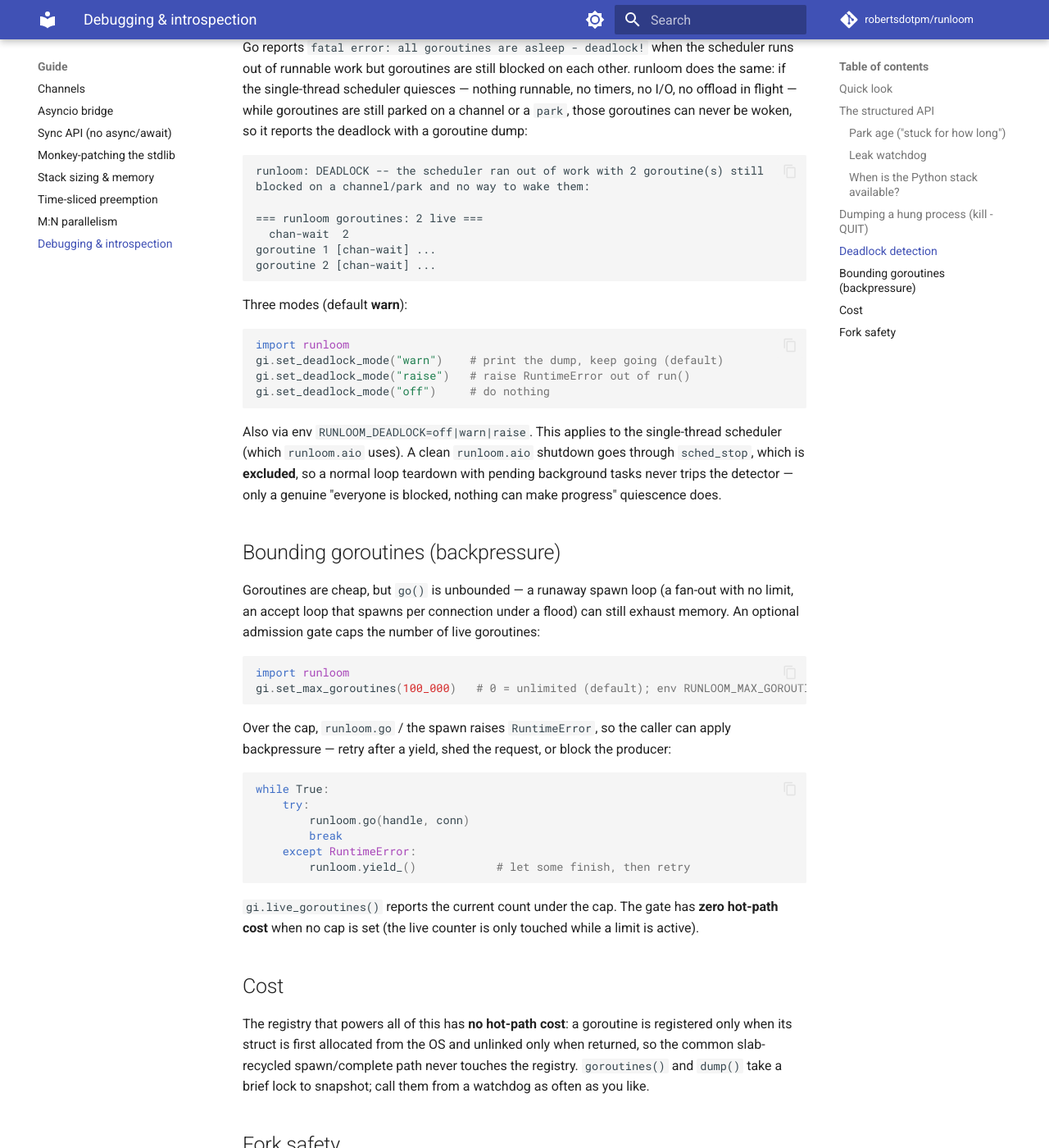
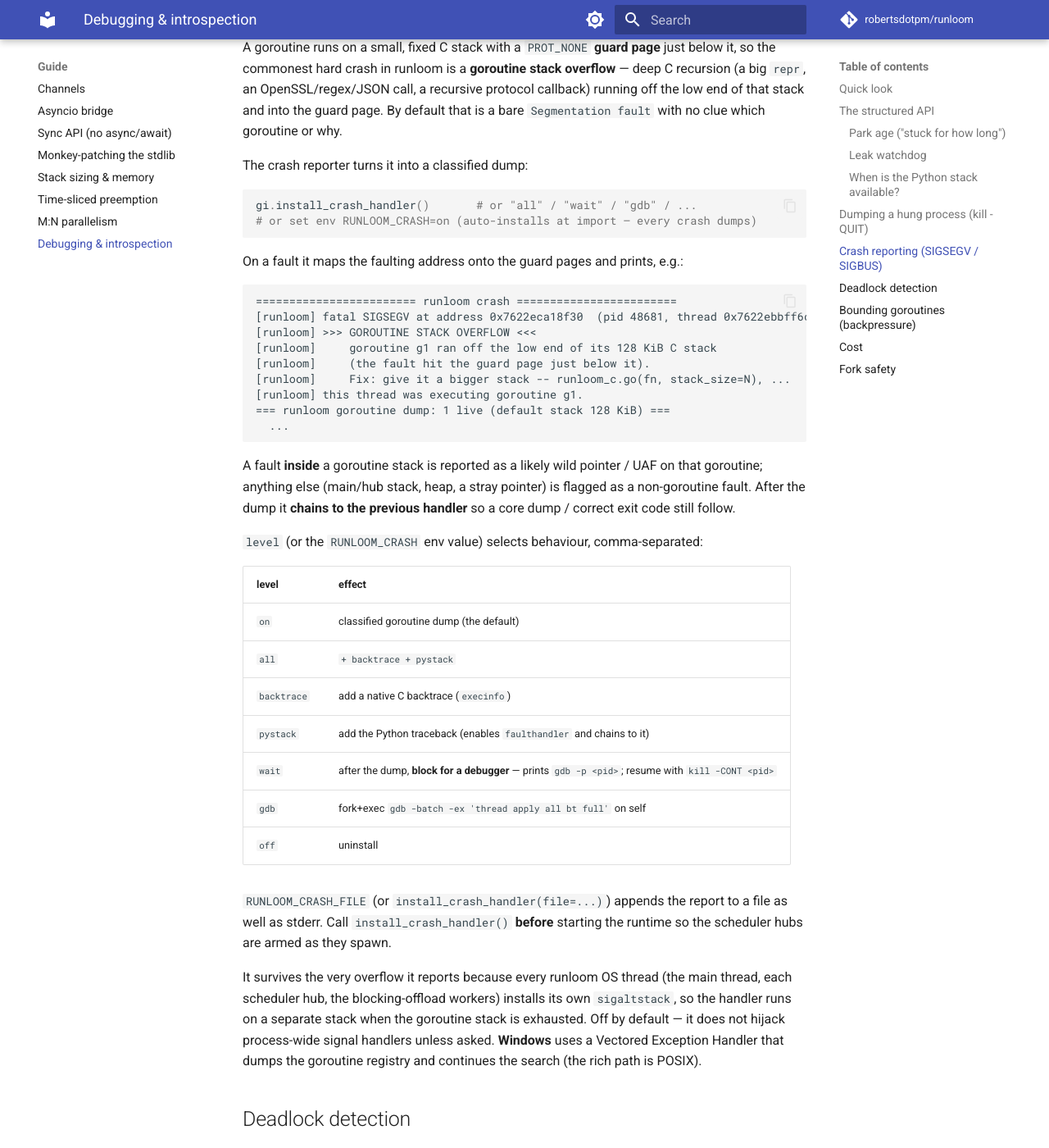
Before and after one commit to robertsdotpm/runloom, an MkDocs documentation site: the page built from docs/debugging.md, in a window 1280 px wide and 1400 px high, scrolled down 2902 px. Shown: the whole window at 82% size. Built offline with MkDocs 1.6.1 and Material for MkDocs 9.7.7, drawn with Linux system fonts in a browser that asks for light colours; comment, search, counter and statistics services are not loaded.

Commit message:
docs(debugging): document the SIGSEGV/SIGBUS crash reporter

````diff
--- a/docs/debugging.md
+++ b/docs/debugging.md
@@ -123,6 +123,64 @@
 `runloom.dump_goroutines(fd)`, which is async-signal-safe-ish (it
 try-locks the registry and uses only `write(2)`).
 
+## Crash reporting (`SIGSEGV` / `SIGBUS`)
+
+A goroutine runs on a small, fixed C stack with a `PROT_NONE` **guard page**
+just below it, so the commonest hard crash in runloom is a **goroutine stack
+overflow** — deep C recursion (a big `repr`, an OpenSSL/regex/JSON call, a
+recursive protocol callback) running off the low end of that stack and into the
+guard page.  By default that is a bare `Segmentation fault` with no clue which
+goroutine or why.
+
+The crash reporter turns it into a classified dump:
+
+```python
+gi.install_crash_handler()       # or "all" / "wait" / "gdb" / ...
+# or set env RUNLOOM_CRASH=on (auto-installs at import — every crash dumps)
+```
+
+On a fault it maps the faulting address onto the guard pages and prints, e.g.:
+
+```
+======================== runloom crash ========================
+[runloom] fatal SIGSEGV at address 0x7622eca18f30  (pid 48681, thread 0x7622ebbff6c0)
+[runloom] >>> GOROUTINE STACK OVERFLOW <<<
+[runloom]     goroutine g1 ran off the low end of its 128 KiB C stack
+[runloom]     (the fault hit the guard page just below it).
+[runloom]     Fix: give it a bigger stack -- runloom_c.go(fn, stack_size=N), ...
+[runloom] this thread was executing goroutine g1.
+=== runloom goroutine dump: 1 live (default stack 128 KiB) ===
+  ...
+```
+
+A fault **inside** a goroutine stack is reported as a likely wild pointer / UAF
+on that goroutine; anything else (main/hub stack, heap, a stray pointer) is
+flagged as a non-goroutine fault.  After the dump it **chains to the previous
+handler** so a core dump / correct exit code still follow.
+
+`level` (or the `RUNLOOM_CRASH` env value) selects behaviour, comma-separated:
+
+| level        | effect                                                           |
+|--------------|------------------------------------------------------------------|
+| `on`         | classified goroutine dump (the default)                          |
+| `all`        | `+ backtrace + pystack`                                          |
+| `backtrace`  | add a native C backtrace (`execinfo`)                            |
+| `pystack`    | add the Python traceback (enables `faulthandler` and chains to it) |
+| `wait`       | after the dump, **block for a debugger** — prints `gdb -p <pid>`; resume with `kill -CONT <pid>` |
+| `gdb`        | fork+exec `gdb -batch -ex 'thread apply all bt full'` on self    |
+| `off`        | uninstall                                                        |
+
+`RUNLOOM_CRASH_FILE` (or `install_crash_handler(file=...)`) appends the report
+to a file as well as stderr.  Call `install_crash_handler()` **before** starting
+the runtime so the scheduler hubs are armed as they spawn.
+
+It survives the very overflow it reports because every runloom OS thread (the
+main thread, each scheduler hub, the blocking-offload workers) installs its own
+`sigaltstack`, so the handler runs on a separate stack when the goroutine stack
+is exhausted.  Off by default — it does not hijack process-wide signal handlers
+unless asked.  **Windows** uses a Vectored Exception Handler that dumps the
+goroutine registry and continues the search (the rich path is POSIX).
+
 ## Deadlock detection
 
 Go reports `fatal error: all goroutines are asleep - deadlock!` when the
````
